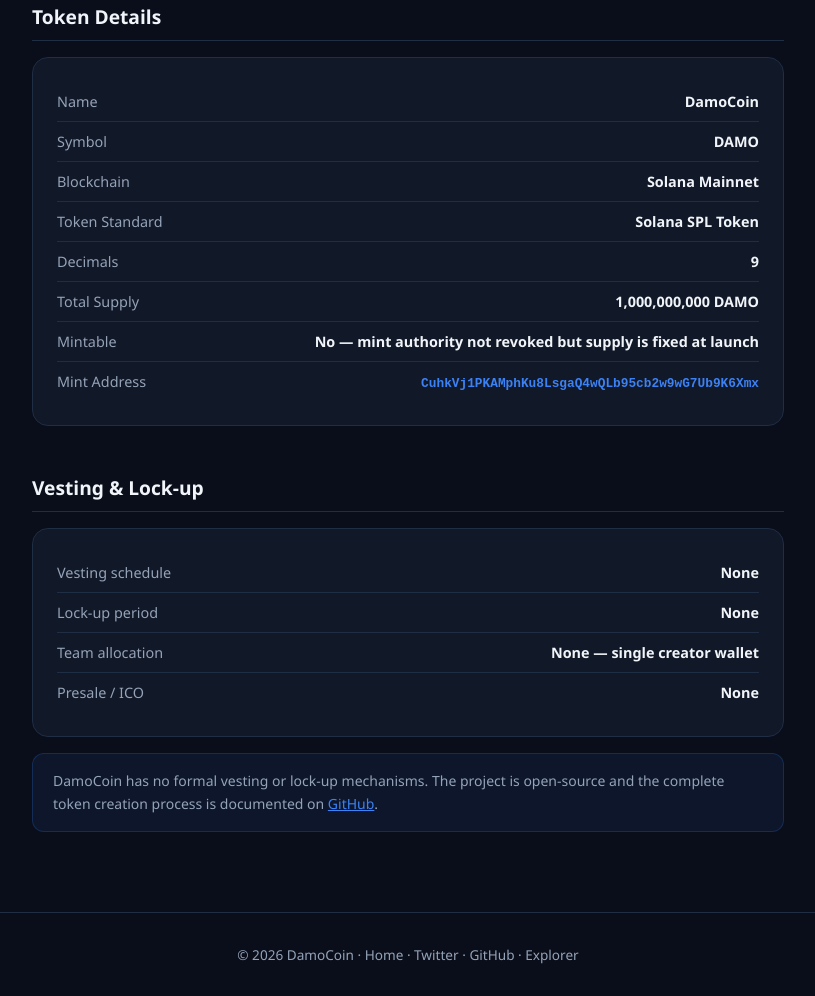
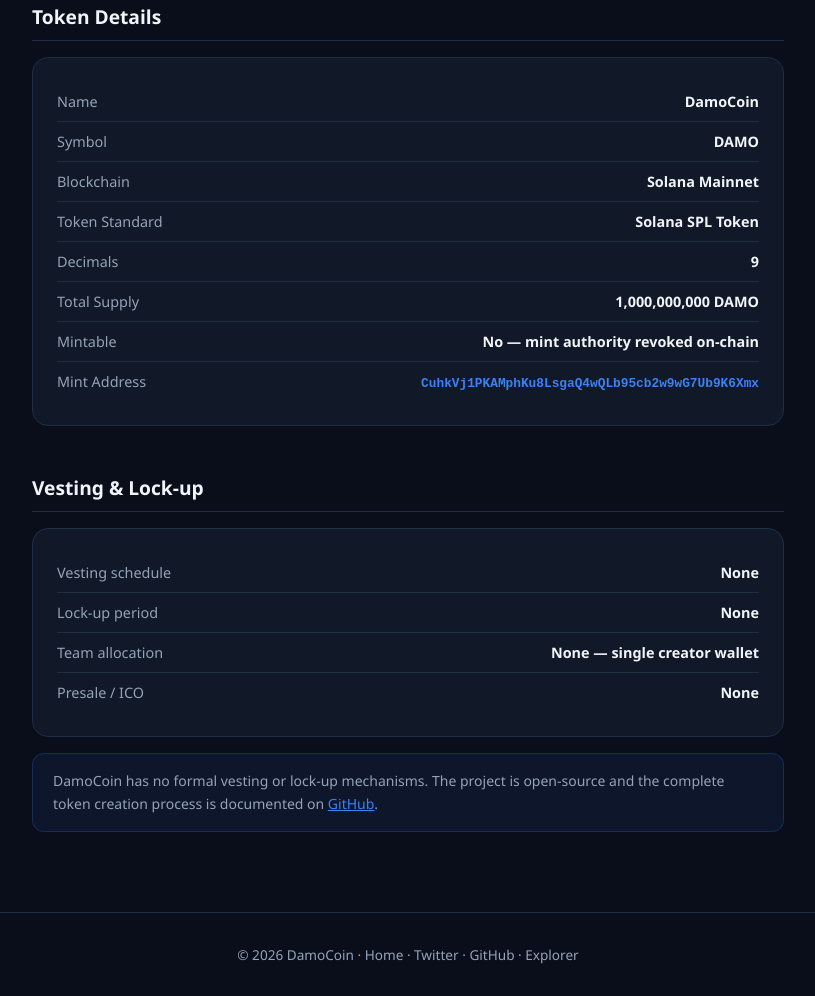
Before and after one commit to damo333/damocoin, a website: page tokenomics.html in a window 1280 px wide. Shown: the part 1063-2059 px from the top of the page, without its empty margins (232-1047 px from the left). Drawn offline with Linux system fonts and the light colour scheme.

Commit message:
Update tokenomics — mint authority revoked

```diff
--- a/tokenomics.html
+++ b/tokenomics.html
@@ -197,7 +197,7 @@
         <div class="info-row"><span>Token Standard</span><span>Solana SPL Token</span></div>
         <div class="info-row"><span>Decimals</span><span>9</span></div>
         <div class="info-row"><span>Total Supply</span><span>1,000,000,000 DAMO</span></div>
-        <div class="info-row"><span>Mintable</span><span>No — mint authority not revoked but supply is fixed at launch</span></div>
+        <div class="info-row"><span>Mintable</span><span>No — mint authority revoked on-chain</span></div>
         <div class="info-row"><span>Mint Address</span><span><code>CuhkVj1PKAMphKu8LsgaQ4wQLb95cb2w9wG7Ub9K6Xmx</code></span></div>
       </div>
     </div>
```
